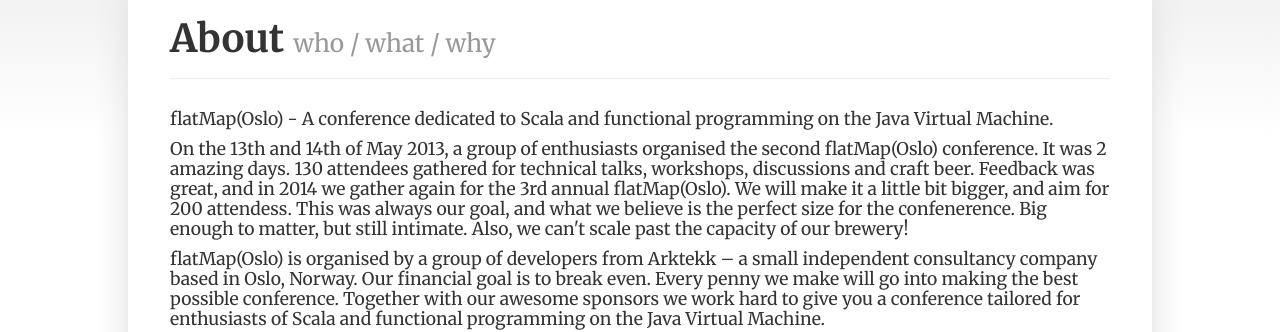
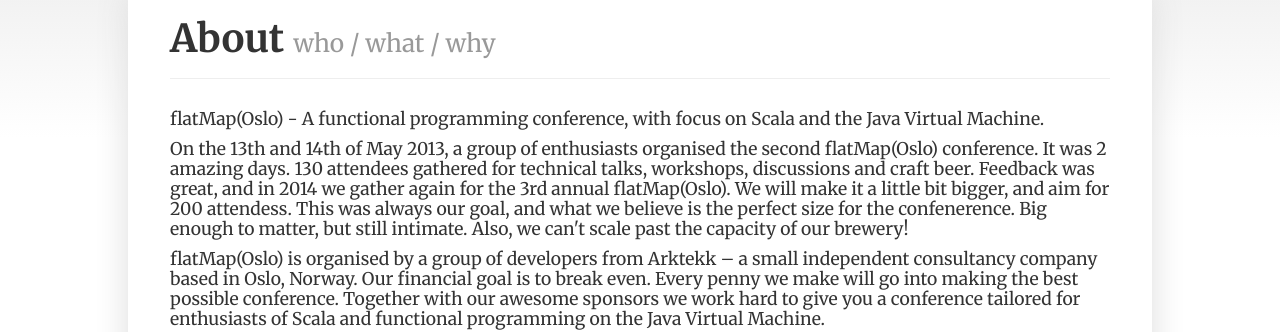
Before and after one commit to flatmaposlo/flatmaposlo.github.io, a Jekyll site: the page built from about.html, in a window 1280 px wide. Shown: the part 226-558 px from the top of the page. Built offline with Jekyll 4.4.1, drawn with Linux system fonts in a browser that asks for light colours; some web fonts are replaced.

Commit message:
o Oppdaterte about

```diff
--- a/about.html
+++ b/about.html
@@ -7,7 +7,7 @@
 </div>
 
 <p>
-flatMap(Oslo) - A conference dedicated to Scala and functional programming on the Java Virtual Machine.
+flatMap(Oslo) - A functional programming conference, with focus on Scala and the Java Virtual Machine.
 </p>
 
 <p>
```
